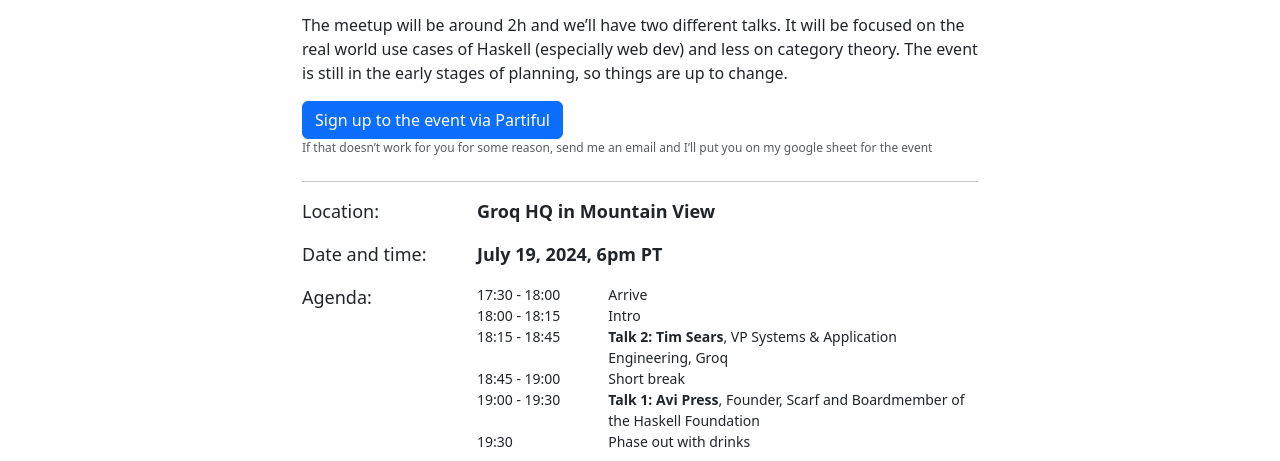
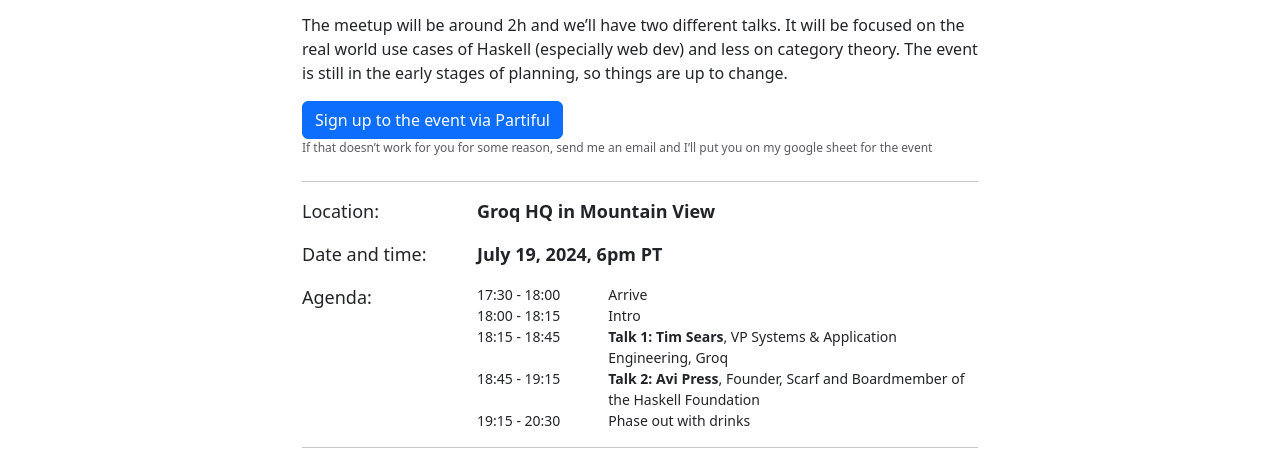
Before and after one commit to digitallyinduced/sv-haskellers, a plain HTML site: page index.html in a window 1280 px wide. Shown: the part 323-784 px from the top of the page. Drawn offline with nearby package versions, Linux system fonts and the light colour scheme.

Commit message:
Updated timetable to reflect reality

```diff
--- a/index.html
+++ b/index.html
@@ -78,21 +78,16 @@
 
                         <div class="row">
                             <div class="col-3">18:15 - 18:45</div>
-                            <div class="col"><strong>Talk 2: Tim Sears</strong>, VP Systems & Application Engineering, Groq</div>
+                            <div class="col"><strong>Talk 1: Tim Sears</strong>, VP Systems & Application Engineering, Groq</div>
                         </div>
 
                         <div class="row">
-                            <div class="col-3">18:45 - 19:00</div>
-                            <div class="col">Short break</div>
+                            <div class="col-3">18:45 - 19:15</div>
+                            <div class="col"><strong>Talk 2: Avi Press</strong>, Founder, Scarf and Boardmember of the Haskell Foundation</div>
                         </div>
 
                         <div class="row">
-                            <div class="col-3">19:00 - 19:30</div>
-                            <div class="col"><strong>Talk 1: Avi Press</strong>, Founder, Scarf and Boardmember of the Haskell Foundation</div>
-                        </div>
-
-                        <div class="row">
-                            <div class="col-3">19:30</div>
+                            <div class="col-3">19:15 - 20:30</div>
                             <div class="col">Phase out with drinks</div>
                         </div>
                     </div>
```
